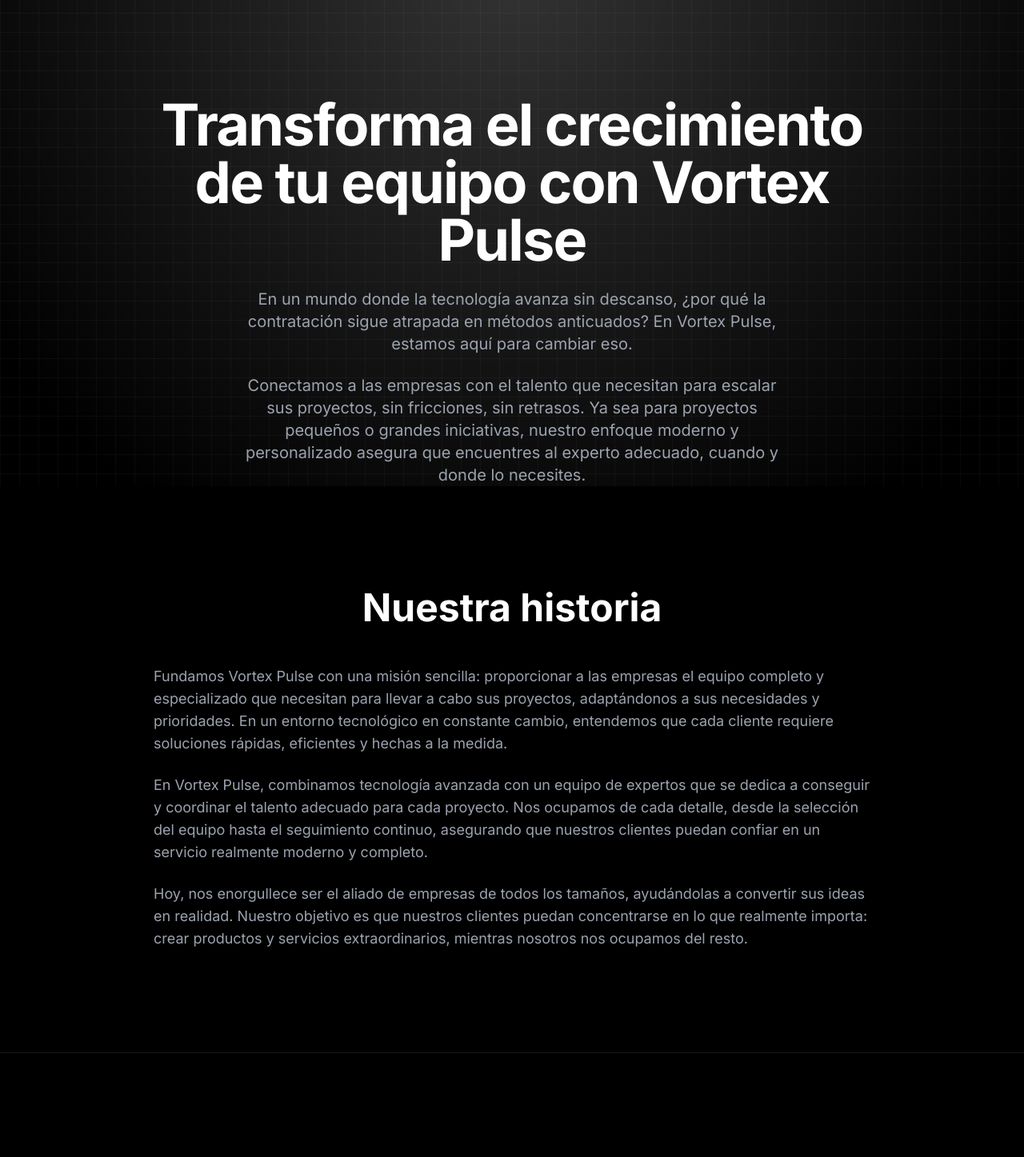
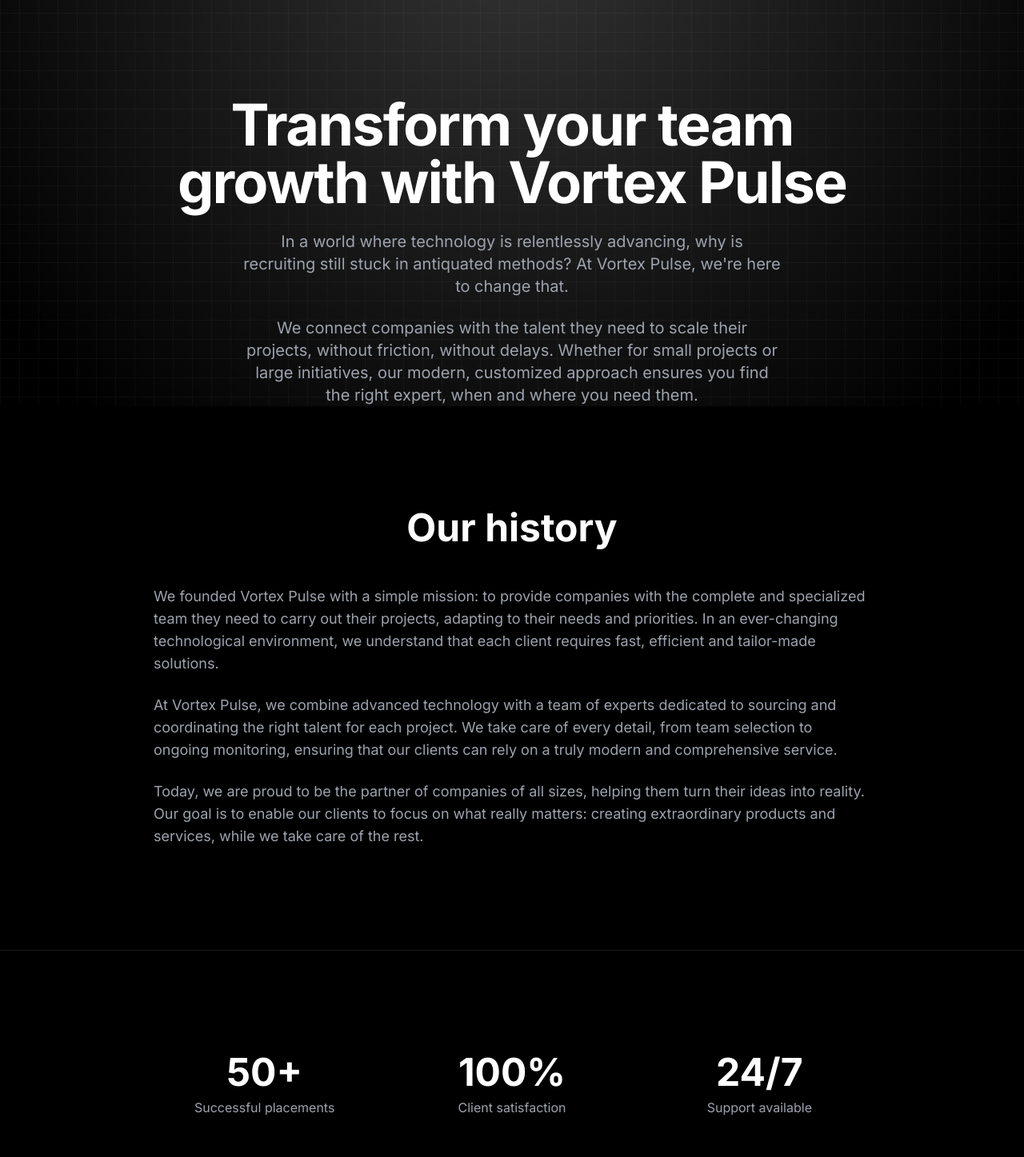
Before and after one commit to Matuzay32/company-01, a Next.js app: page /about in a window 1280 px wide. Shown: the part 680-2127 px from the top of the page at 80% size. Built offline with nearby package versions, Linux system fonts and the light colour scheme.

Commit message:
about page translation and testimonial's changes

```diff
--- a/components/About/About.tsx
+++ b/components/About/About.tsx
@@ -1,13 +1,12 @@
-'use client';
+"use client";
 //changes
 
-import { ArrowRight } from 'lucide-react';
-import { motion } from 'framer-motion';
-import Image from 'next/image';
-import Link from 'next/link';
-
-import { Button } from '../ui/Buttons/v2/button';
-import Component3d from './Component3d';
+import { ArrowRight } from "lucide-react";
+import { Button } from "../ui/Buttons/v2/button";
+import Component3d from "./Component3d";
+import Image from "next/image";
+import Link from "next/link";
+import { motion } from "framer-motion";
 
 export default function About() {
   return (
@@ -29,19 +28,18 @@
           className="relative text-center max-w-4xl mx-auto space-y-6"
         >
           <h1 className="text-4xl md:text-7xl font-bold tracking-tight">
-            Transforma el crecimiento de tu equipo con Vortex Pulse
+            Transform your team growth with Vortex Pulse
           </h1>
           <p className="text-lg md:text-xl text-gray-400 max-w-2xl mx-auto">
-            En un mundo donde la tecnología avanza sin descanso, ¿por qué la
-            contratación sigue atrapada en métodos anticuados? En Vortex Pulse,
-            estamos aquí para cambiar eso.
+            In a world where technology is relentlessly advancing, why is
+            recruiting still stuck in antiquated methods? At Vortex Pulse, we're
+            here to change that.
           </p>
           <p className="text-lg md:text-xl text-gray-400 max-w-2xl mx-auto">
-            Conectamos a las empresas con el talento que necesitan para escalar
-            sus proyectos, sin fricciones, sin retrasos. Ya sea para proyectos
-            pequeños o grandes iniciativas, nuestro enfoque moderno y
-            personalizado asegura que encuentres al experto adecuado, cuando y
-            donde lo necesites.
+            We connect companies with the talent they need to scale their
+            projects, without friction, without delays. Whether for small
+            projects or large initiatives, our modern, customized approach
+            ensures you find the right expert, when and where you need them.
           </p>
         </motion.div>
       </section>
@@ -56,31 +54,30 @@
             className="max-w-4xl mx-auto"
           >
             <h2 className="text-3xl md:text-5xl font-bold mb-12 text-center">
-              Nuestra historia
+              Our history
             </h2>
             <div className="space-y-6 text-lg text-gray-400">
               <p>
-                Fundamos Vortex Pulse con una misión sencilla: proporcionar a
-                las empresas el equipo completo y especializado que necesitan
-                para llevar a cabo sus proyectos, adaptándonos a sus necesidades
-                y prioridades. En un entorno tecnológico en constante cambio,
-                entendemos que cada cliente requiere soluciones rápidas,
-                eficientes y hechas a la medida.
+                We founded Vortex Pulse with a simple mission: to provide
+                companies with the complete and specialized team they need to
+                carry out their projects, adapting to their needs and
+                priorities. In an ever-changing technological environment, we
+                understand that each client requires fast, efficient and
+                tailor-made solutions.
               </p>
               <p>
-                En Vortex Pulse, combinamos tecnología avanzada con un equipo de
-                expertos que se dedica a conseguir y coordinar el talento
-                adecuado para cada proyecto. Nos ocupamos de cada detalle, desde
-                la selección del equipo hasta el seguimiento continuo,
-                asegurando que nuestros clientes puedan confiar en un servicio
-                realmente moderno y completo.
+                At Vortex Pulse, we combine advanced technology with a team of
+                experts dedicated to sourcing and coordinating the right talent
+                for each project. We take care of every detail, from team
+                selection to ongoing monitoring, ensuring that our clients can
+                rely on a truly modern and comprehensive service.
               </p>
               <p>
-                Hoy, nos enorgullece ser el aliado de empresas de todos los
-                tamaños, ayudándolas a convertir sus ideas en realidad. Nuestro
-                objetivo es que nuestros clientes puedan concentrarse en lo que
-                realmente importa: crear productos y servicios extraordinarios,
-                mientras nosotros nos ocupamos del resto.
+                Today, we are proud to be the partner of companies of all sizes,
+                helping them turn their ideas into reality. Our goal is to
+                enable our clients to focus on what really matters: creating
+                extraordinary products and services, while we take care of the
+                rest.
               </p>
             </div>
           </motion.div>
@@ -92,9 +89,9 @@
         <div className="container mx-auto px-4">
           <div className="grid grid-cols-1 md:grid-cols-3 gap-8 max-w-4xl mx-auto">
             {[
-              { number: '500+', label: 'Successful placements' },
-              { number: '98%', label: 'Client satisfaction' },
-              { number: '24/7', label: 'Support available' },
+              { number: "50+", label: "Successful placements" },
+              { number: "100%", label: "Client satisfaction" },
+              { number: "24/7", label: "Support available" },
             ].map((stat, index) => (
               <motion.div
                 key={index}
@@ -123,15 +120,14 @@
             className="max-w-4xl mx-auto text-center space-y-8"
           >
             <h2 className="text-3xl md:text-5xl font-bold">
-              ¿Listo para construir el equipo ideal para tu proyecto?
+              Ready to build your best project team?
             </h2>
             <p className="text-lg text-gray-400">
-              Únete a las empresas que ya confían en nuestro enfoque
-              personalizado y eficaz para crear equipos a la medida de sus
-              necesidades.
+              Join the companies that already rely on our customized and
+              effective approach to create teams tailored to their needs.
             </p>
             <Button size="lg" className="bg-white text-black hover:bg-gray-100">
-              Comienza ahora
+              Start now
               <ArrowRight className="ml-2 h-4 w-4" />
             </Button>
           </motion.div>
--- a/components/ui/Testimonials/Testimonials.tsx
+++ b/components/ui/Testimonials/Testimonials.tsx
@@ -6,33 +6,33 @@
 
 const testimonialsData = [
   {
-    text: "Our team loves Resend. It makes email sending so easy and reliable. After we switched to Dedicated IPs, our deliverability improved tremendously and we don't hear complaints about emails landing on spam anymore.",
-    author: "Vlad Matsiiako",
-    position: "Co-founder of Infisical",
+    text: "Working with this agency was amazing. They developed a modern and functional website that exceeded our expectations and enhanced our clients' experience!",
+    author: "Sofía R.,",
+    position: "Marketing Manager",
+    image: "https://randomuser.me/api/portraits/women/44.jpg",
+  },
+  {
+    text: "We needed a customized solution, and their team really captured our vision. Thanks to them, we launched an optimized landing page that doubled our conversions in just one month.",
+    author: "Carlos M.,",
+    position: "Entrepreneur and Founder",
     image: "https://randomuser.me/api/portraits/men/32.jpg",
   },
   {
-    text: "The best experience I've ever had with an email service. Their support is top-notch and their features are incredibly useful!",
-    author: "Jane Doe",
-    position: "CEO of Awesome Company",
-    image: "https://randomuser.me/api/portraits/women/44.jpg",
-  },
-  {
-    text: "This service has changed the way we communicate with our clients. Highly recommend it!",
-    author: "John Smith",
-    position: "Marketing Director",
-    image: "https://randomuser.me/api/portraits/men/65.jpg",
-  },
-  {
-    text: "Fantastic support and incredible features. Our team is very happy with the service!",
-    author: "Sara Lee",
+    text: "From design to development, the experience was flawless. Your team not only met our deadlines, but offered ideas that improved our final product. We will definitely continue to collaborate!",
+    author: "Laura G.,",
     position: "Product Manager",
     image: "https://randomuser.me/api/portraits/women/29.jpg",
   },
   {
-    text: "Resend has streamlined our email processes, making everything much more efficient.",
-    author: "Michael Brown",
+    text: "We decided to delegate software development to this agency, and it was the best decision. We got an experienced team that integrated perfectly with our business and delivered solid results.",
+    author: "Andres T.,",
     position: "CTO",
+    image: "https://randomuser.me/api/portraits/men/65.jpg",
+  },
+  {
+    text: "Thanks to their expertise in web design, we achieved an impressive online presence that has attracted new clients. Attention to detail and personalized service made all the difference.",
+    author: "Marta S.,",
+    position: "Business Owner",
     image: "https://randomuser.me/api/portraits/men/78.jpg",
   },
 ];
```
